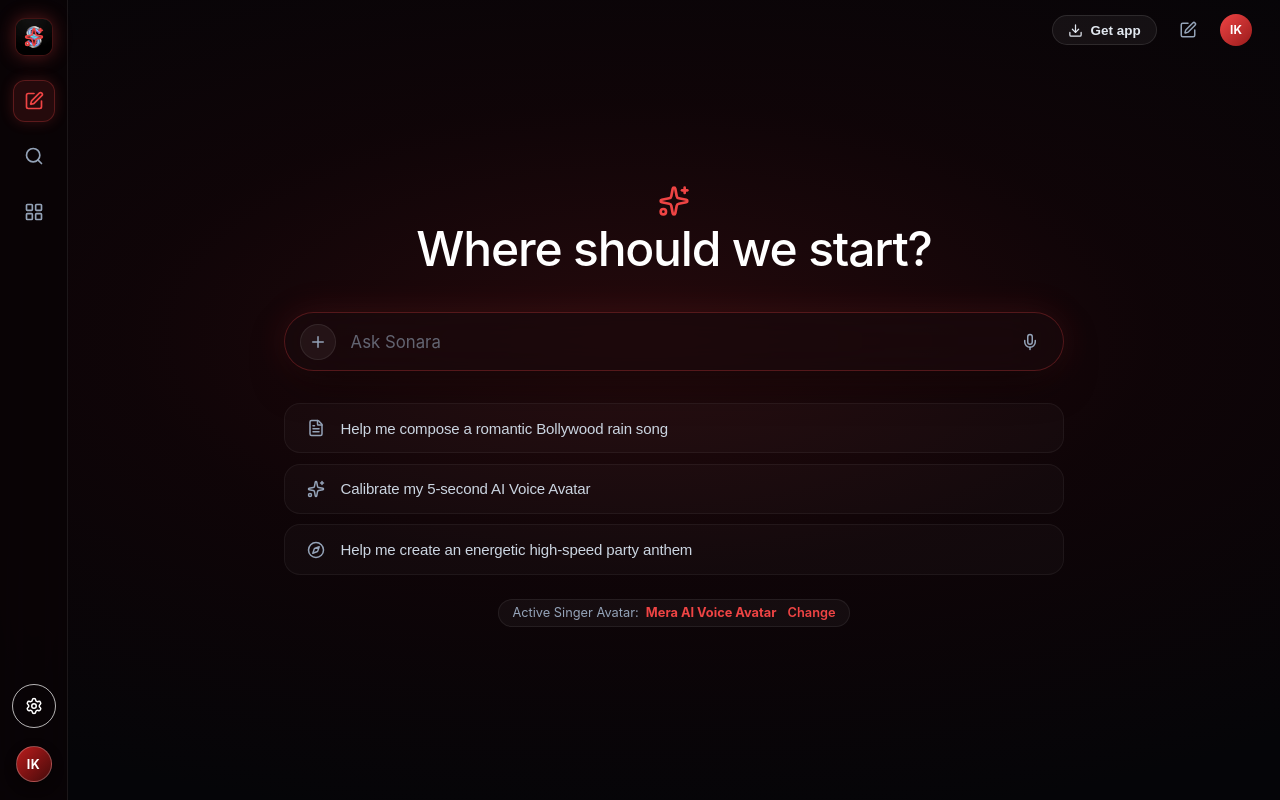
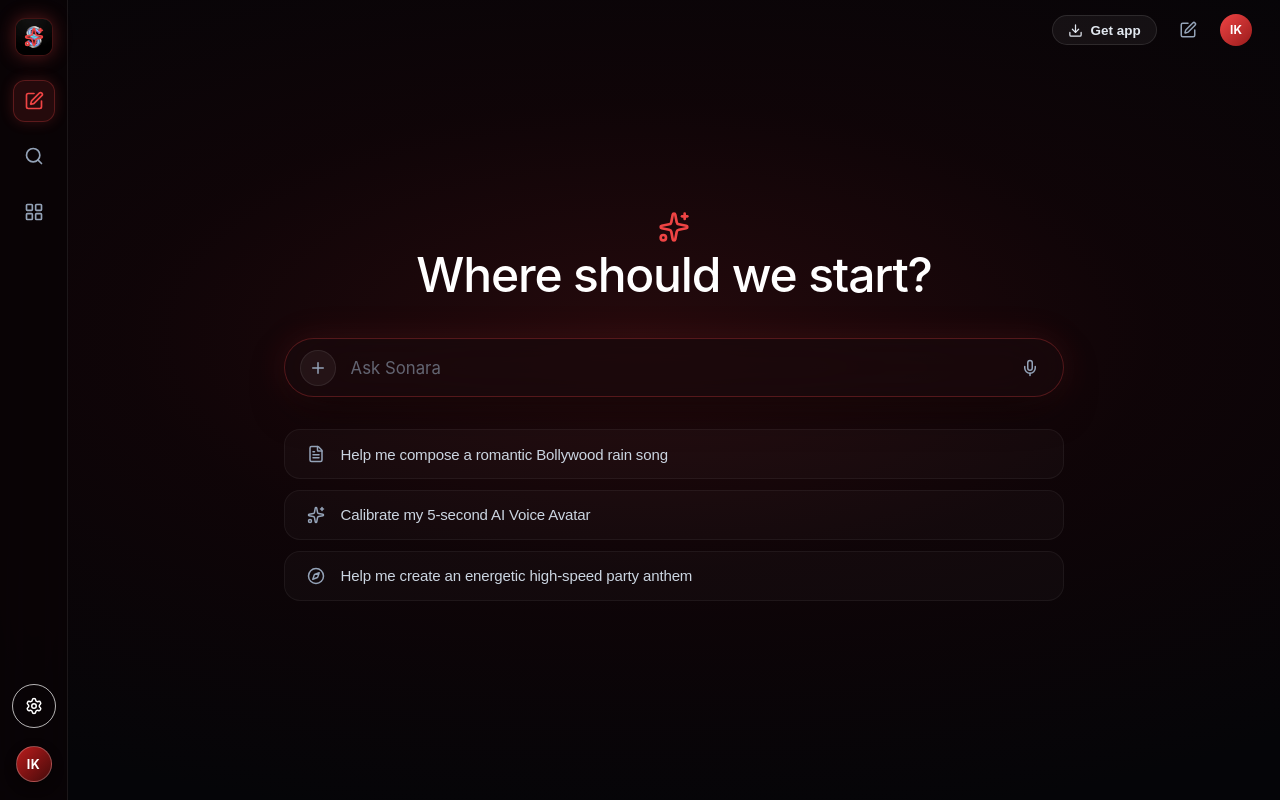
Before and after one commit to indrajitkumar23541-a11y/SONARA, a React (Vite) app: page / in a window 1280 px wide. Built offline with nearby package versions, Linux system fonts and the light colour scheme.

Commit message:
Remove Active Singer Avatar badge from home page as requested

```diff
--- a/src/App.jsx
+++ b/src/App.jsx
@@ -524,12 +524,7 @@
                 </button>
               </div>
 
-              {/* Current Active Avatar Mini-Badge */}
-              <div className="active-avatar-pill-bottom" onClick={() => setIsAvatarModalOpen(true)}>
-                <span>Active Singer Avatar:</span>
-                <strong className="text-red-primary">{voiceProfile.name}</strong>
-                <span className="change-link">Change</span>
-              </div>
+
             </div>
           ) : isGenerating ? (
             /* --- Generating Song Status --- */
```
